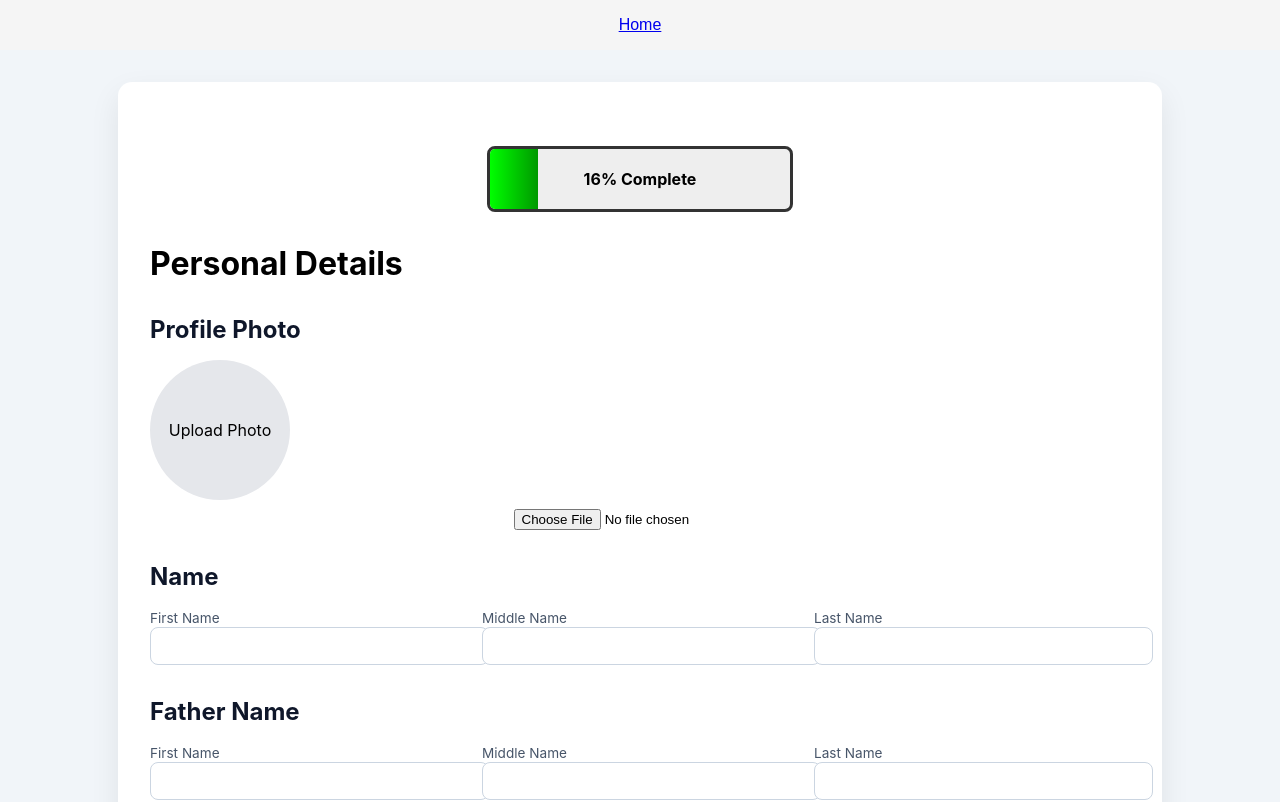
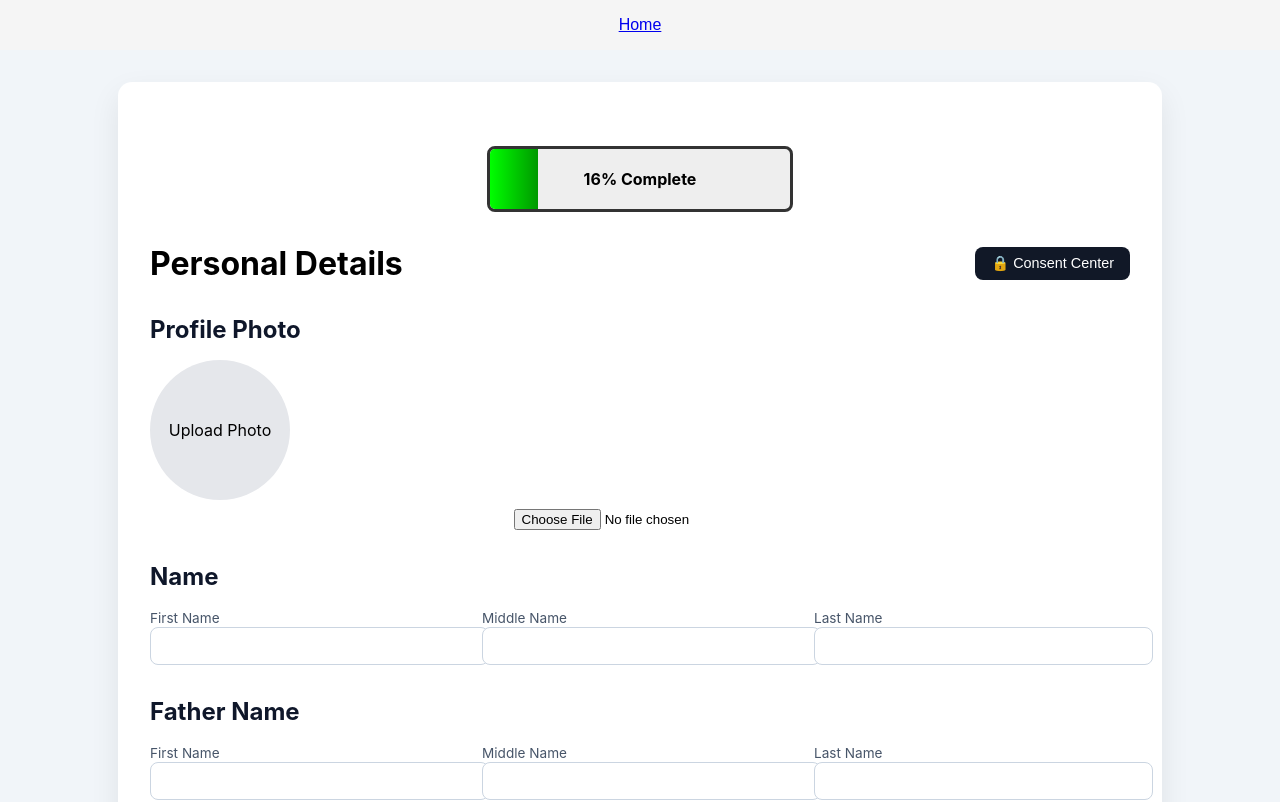
Before and after one commit to dataport-mvp/dataport-ui-vercel, a Next.js app: page /employee/personal in a window 1280 px wide. Shown: the top 802 px of the page. Built offline with nearby package versions, Linux system fonts and the light colour scheme.

Commit message:
updated personal

```diff
--- a/pages/employee/personal.js
+++ b/pages/employee/personal.js
@@ -22,7 +22,7 @@ export default function PersonalDetails() {
   const [gender, setGender] = useState("");
   const [nationality, setNationality] = useState("");
 
-  // INDIA ONLY
+  // INDIA ONLY MOBILE
   const [mobile, setMobile] = useState("");
 
   const [aadhar, setAadhar] = useState("");
@@ -44,7 +44,7 @@ export default function PersonalDetails() {
   const [permDistrict, setPermDistrict] = useState("");
   const [permPin, setPermPin] = useState("");
 
-  /* ---------------- TEMP: allow navigation ---------------- */
+  /* ---------------- Navigation (No Validation Blocking Now) ---------------- */
   const handleSave = () => {
     router.push("/employee/education");
   };
@@ -53,7 +53,17 @@ export default function PersonalDetails() {
     <div style={styles.page}>
       <div style={styles.card}>
         <ProgressBar currentStep={1} totalSteps={4} />
-        <h1 style={styles.title}>Personal Details</h1>
+
+        {/* HEADER WITH CONSENT BUTTON */}
+        <div style={styles.headerRow}>
+          <h1 style={styles.title}>Personal Details</h1>
+          <button
+            onClick={() => router.push("/consent")}
+            style={styles.consentButton}
+          >
+            🔒 Consent Center
+          </button>
+        </div>
 
         {/* PHOTO */}
         <Section title="Profile Photo">
@@ -284,8 +294,23 @@ const styles = {
     borderRadius: "14px",
     boxShadow: "0 12px 30px rgba(0,0,0,0.08)"
   },
+  headerRow: {
+    display: "flex",
+    justifyContent: "space-between",
+    alignItems: "center",
+    marginBottom: "2rem"
+  },
+  consentButton: {
+    padding: "0.5rem 1rem",
+    background: "#111827",
+    color: "#fff",
+    border: "none",
+    borderRadius: "8px",
+    cursor: "pointer",
+    fontSize: "0.9rem"
+  },
   title: {
-    marginBottom: "2rem"
+    margin: 0
   },
   sectionTitle: {
     marginBottom: "1rem",
```
